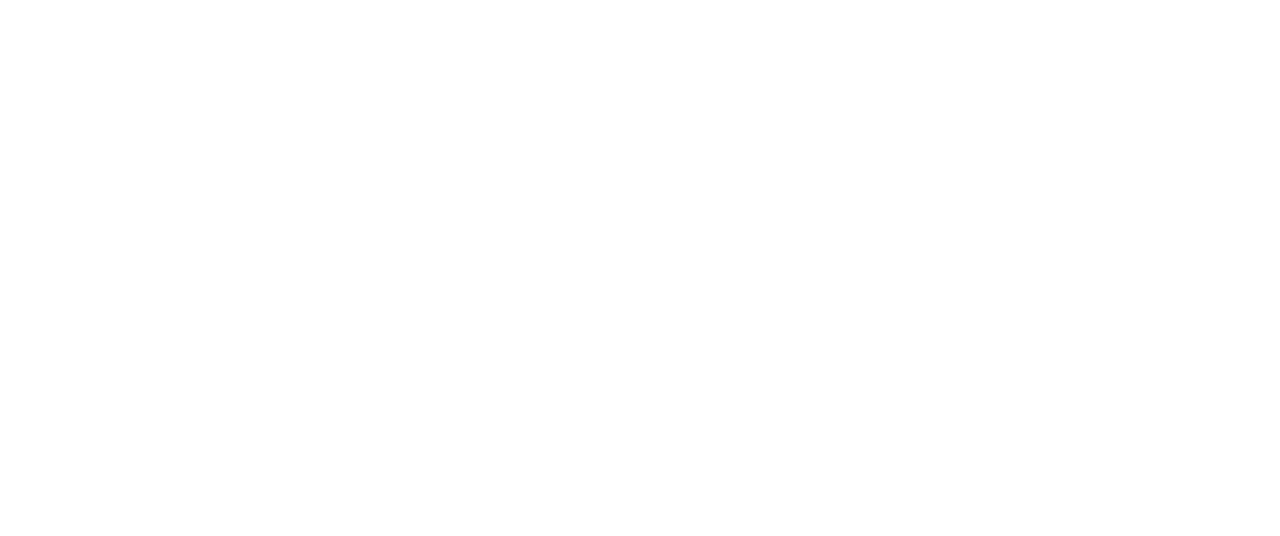
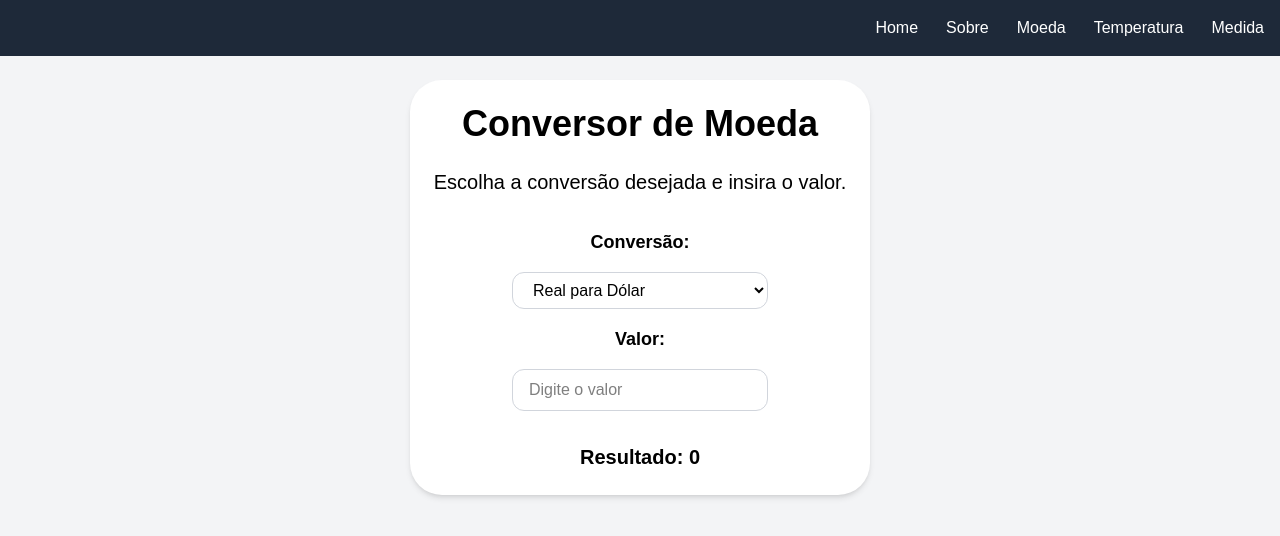
Before and after one commit to PedroDelmiro13/PFE-2025, a Next.js app in the folder ex04/my-app/: page /conversor-real-dolar in a window 1280 px wide. Shown: the top 536 px of the page. Built offline with nearby package versions, Linux system fonts and the light colour scheme.

Commit message:
Pagina para converter moeda criada

```diff
--- a/ex04/my-app/src/pages/conversor-real-dolar.jsx
+++ b/ex04/my-app/src/pages/conversor-real-dolar.jsx
@@ -1,10 +1,75 @@
 'use client'
 
-import React, {useState} from 'react';
+import React, {useEffect, useState} from 'react';
 import Navbar from "@/components/navbar";
 
 const Moeda = () => {
     const [real, setReal] = useState(0);
     const [dolar, setDolar] = useState(0);
+    const [cotacaoCompra, setCotacaoCompra] = useState(5.8419);
+    const [cotacaoVenda, setCotacaoVenda] = useState(5.8425)
+    const [tipoConversao, setTipoConversao] = useState("realParaDolar")
+    const [valorInput, setValorInput] = useState(0);
+
+
+    const converterRealParaDolar = (valor) => {
+        if (valor >= 0) {
+          setDolar(valor / cotacaoVenda);
+        }
+      };
+
+      const converterDolarParaReal = (valor) => {
+        if (valor >= 0) {
+          setReal(valor * cotacaoCompra);
+        }
+      };
+
+      useEffect(() => {
+        if (tipoConversao === "realParaDolar") {
+          converterRealParaDolar(valorInput);
+        } else if (tipoConversao === "dolarParaReal") {
+          converterDolarParaReal(valorInput);
+        }
+      }, [valorInput, tipoConversao]);
+    return (
+        <div className="min-h-screen bg-gray-100">
+  <Navbar />
+  <div className="flex items-center justify-center p-6">
+    <div className="bg-white p-6 rounded-4xl shadow-md">
+      <h1 className="text-4xl font-bold text-center text-black mb-6">Conversor de Moeda</h1>
+      <p className="text-xl text-black mb-4 text-center">Escolha a conversão desejada e insira o valor.</p>
+
+      <div className="flex flex-col items-center space-y-4 mt-8">
+        <label htmlFor="conversao" className="text-black text-lg font-semibold">
+          Conversão:
+        </label>
+        <select
+          id="conversao"
+          className="px-4 py-2 border border-gray-300 rounded-xl text-black w-64"
+          value={tipoConversao}
+          onChange={(e) => setTipoConversao(e.target.value)}
+        >
+          <option value="realParaDolar">Real para Dólar</option>
+          <option value="dolarParaReal">Dólar para Real</option>
+        </select>
+
+        <label htmlFor="valor" className="text-black text-lg font-semibold">
+          Valor:
+        </label>
+        <input
+          type="number"
+          id="valor"
+          placeholder="Digite o valor"
+          onChange={(e) => setValorInput(e.target.value)}
+          className="px-4 py-2 border border-gray-300 rounded-xl text-black w-64"
+        />
+        <p className="text-xl text-black font-semibold mt-4">
+        Resultado: {tipoConversao === "realParaDolar" ? dolar : real}
+        </p>
+      </div>
+    </div>
+  </div>
+</div>
+    )
 }
 export default Moeda;
--- a/ex04/my-app/src/pages/index.jsx
+++ b/ex04/my-app/src/pages/index.jsx
@@ -7,9 +7,9 @@
     <div className="flex items-center justify-center p-6">
     <div className="bg-white p-8 rounded-4xl shadow-md">
     <h1 className="text-4xl font-bold text-center text-black mb-6">Atividade Front-end</h1>
-<p className="text-2xl text-black-500 mb-4 text-center">Esse site tem fins acadêmicos e foi criado para praticar com o NextJS.</p>
+<p className="text-xl text-black mb-4 text-center">Esse site tem fins acadêmicos e foi criado para praticar com o NextJS.</p>
 
-<ol className="text-left mt-10 space-y-2 mx-auto w-fit">
+<ol className="text-left text-black mt-10 space-y-2 mx-auto w-fit">
   <li><strong>Sobre:</strong> Texto explicativo sobre o criador do site.</li>
   <li><strong>Moeda:</strong> Nessa página podemos calcular a conversão de Real para Dólar e vice-versa.</li>
   <li><strong>Temperatura:</strong> Nessa página podemos converter Temperatura.</li>
--- a/ex04/my-app/src/pages/sobre.jsx
+++ b/ex04/my-app/src/pages/sobre.jsx
@@ -5,11 +5,11 @@
         <div className="min-h-screen bg-gray-100">
   <Navbar />
   <div className="flex items-center justify-center p-6">
-        <div className="bg-white p-8 rounded-4xl shadow-md">
-            <h1 className="text-4xl font-bold text-center text-gray-800 mb-6">Sobre</h1>
-            <p className="text-xl text-gray-800 text-center">
-            Me chamo Pedro Delmiro, tenho 18 anos e sou um desenvolvedor Back-end.
-            Tenho me especializado em <span className="font-semibold">Spring Boot</span>, <span className="font-semibold">Postgres</span> e agora estou estudando <span className="font-semibold">NextJS</span>.
+    <div className="bg-white p-8 rounded-4xl shadow-md w-full max-w-3xl">
+      <h1 className="text-4xl font-bold text-center text-black mb-6">Sobre</h1>
+      <p className="text-xl text-black mb-4 text-center">
+        Me chamo <span className="font-semibold">Pedro Delmiro</span>, tenho 18 anos e sou um desenvolvedor Back-end.
+        Tenho focado meus estudos em <span className="font-semibold">Spring Boot</span> e <span className="font-semibold">Postgres</span>, e atualmente estou explorando o <span className="font-semibold">NextJS</span> para expandir meus conhecimentos em Front-end.
       </p>
     </div>
   </div>
```
Lines whose indentation alone changed are shown as unchanged.
